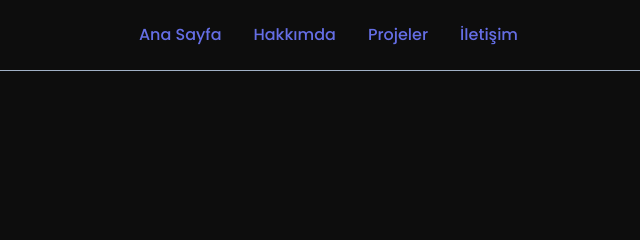
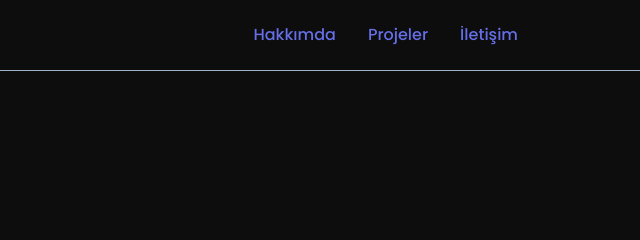
Before and after one commit to Doreglin/portfoy, a plain HTML site: page KPWS/index.html in a window 1280 px wide. Shown: the top 240 px of the page, 640-1280 px from the left. Drawn offline with nearby package versions, Linux system fonts and the light colour scheme.

Commit message:
Add files via upload

```diff
--- a/KPWS/index.html
+++ b/KPWS/index.html
@@ -22,7 +22,6 @@
             </div>
 
             <ul class="nav-links">
-                <li><a href="#home">Ana Sayfa</a></li>
                 <li><a href="#about">Hakkımda</a></li>
                 <li><a href="#projects">Projeler</a></li>
                 <li><a href="#contact">İletişim</a></li>
```
